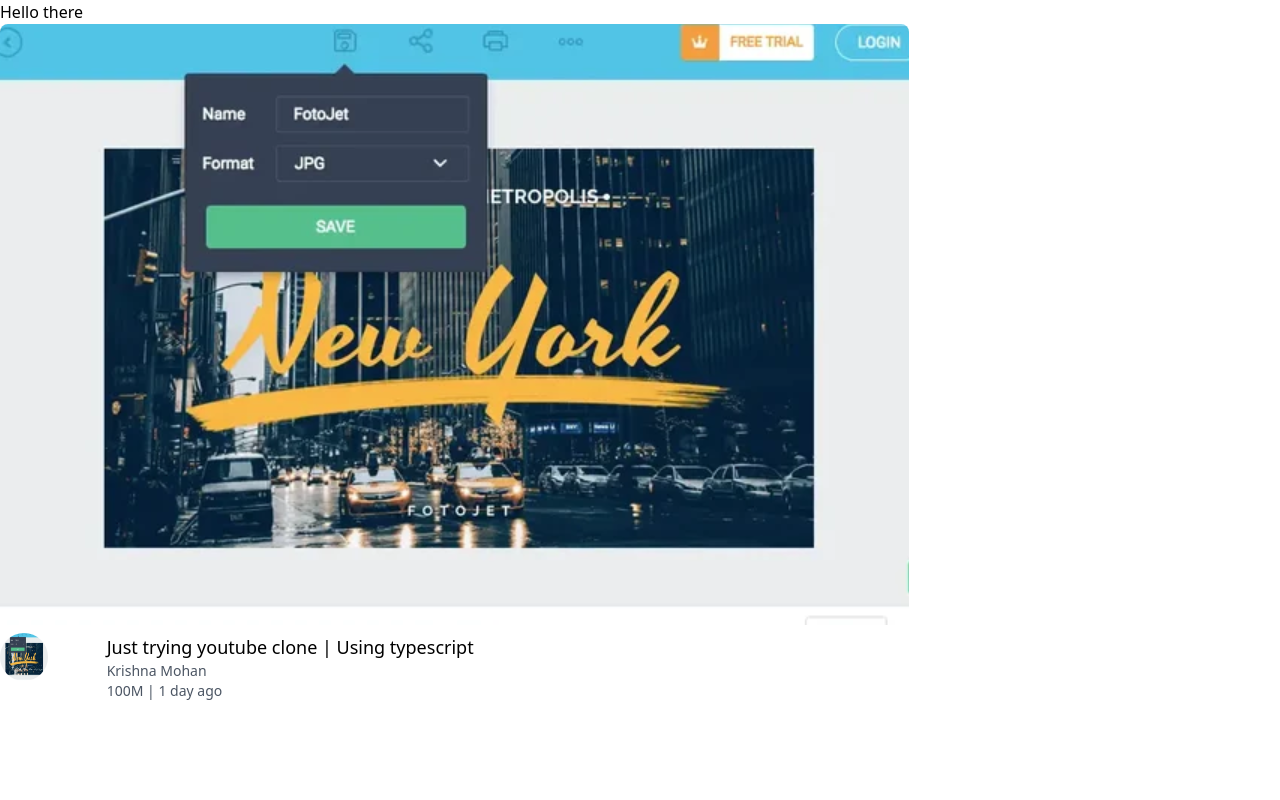
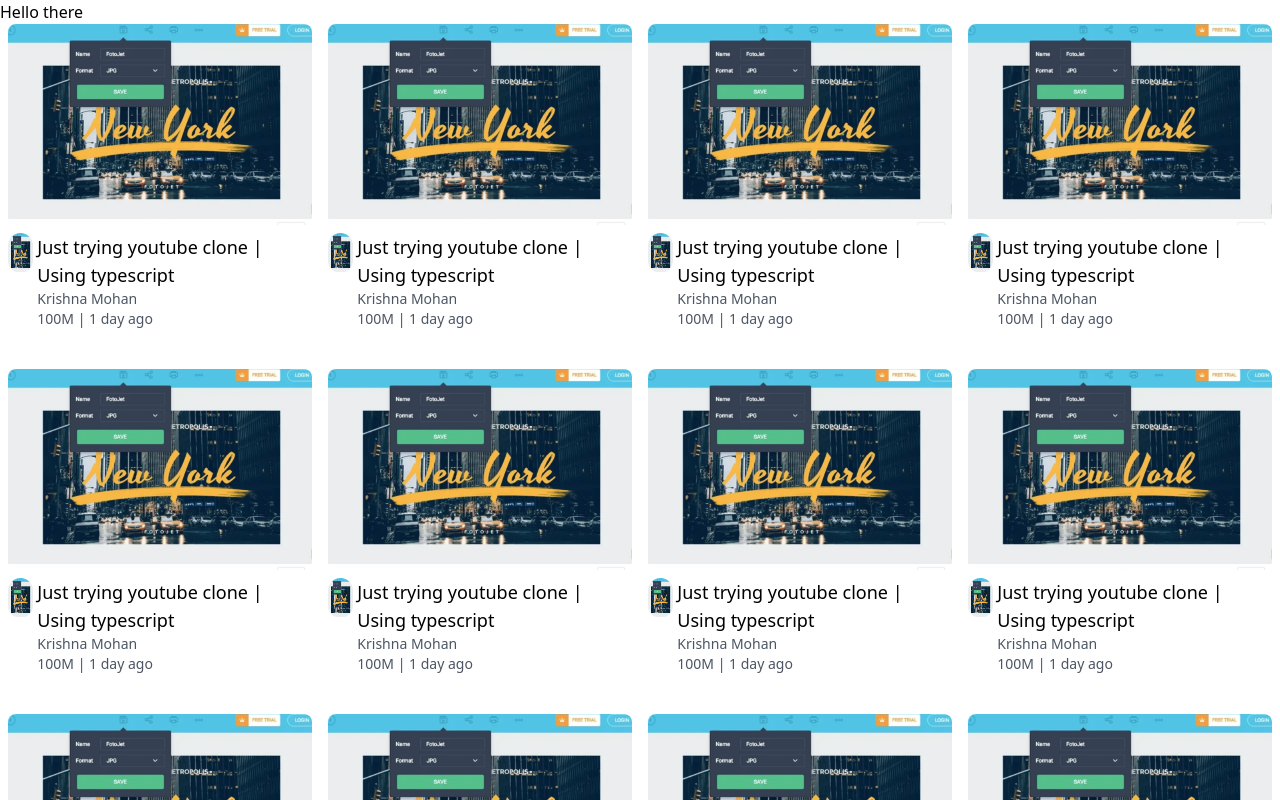
Before and after one commit to krishna9358/youtube_clone_frontend, a Next.js app in the folder frontend/: page / in a window 1280 px wide. Shown: the top 800 px of the page. Built offline with nearby package versions, Linux system fonts and the light colour scheme.

Commit message:
added the grid, and also made it more dynamic, just backend call and full fledged youtbe clone it can be

```diff
--- a/frontend/src/components/VideoCard.tsx
+++ b/frontend/src/components/VideoCard.tsx
@@ -1,11 +1,11 @@
 export  function VideoCard(props:any){
-    return <div>
+    return <div className="ml-2 mb-10 mr-2">
         <img src={props.image} alt="a"  className="rounded-lg"/>
         <div className="grid grid-cols-12 pt-2 ">
             <div className="col-span-1 ">
-                <img className="rounded-full  w-12 h-12 " src={props.channel} alt="a"  />
+                <img className="rounded-full  w-12 h-12 lg:w-10 lg:h-10" src={props.channel} alt="a"  />
             </div>
-            <div className="col-span-11 ">
+            <div className="col-span-11 ml-1 ">
                 <div className="text-lg">
                 {props.title}
                 </div>
--- /dev/null
+++ b/frontend/src/components/VideoGrid.tsx
@@ -0,0 +1,138 @@
+import { VideoCard } from "./VideoCard"
+
+
+//this is going to come from backend
+const VIDEO = [
+    {
+        title:"Just trying youtube clone | Using typescript",
+      image:"thumbnail.png",
+      channel:"thumbnail.png",
+      timestamp:"1 day ago",
+      views: "100M",
+      author:"Krishna Mohan"
+    },
+    {
+        title:"Just trying youtube clone | Using typescript",
+      image:"thumbnail.png",
+      channel:"thumbnail.png",
+      timestamp:"1 day ago",
+      views: "100M",
+      author:"Krishna Mohan"
+    },
+
+    {
+        title:"Just trying youtube clone | Using typescript",
+      image:"thumbnail.png",
+      channel:"thumbnail.png",
+      timestamp:"1 day ago",
+      views: "100M",
+      author:"Krishna Mohan"
+    },
+    {
+        title:"Just trying youtube clone | Using typescript",
+      image:"thumbnail.png",
+      channel:"thumbnail.png",
+      timestamp:"1 day ago",
+      views: "100M",
+      author:"Krishna Mohan"
+    },
+    {
+        title:"Just trying youtube clone | Using typescript",
+      image:"thumbnail.png",
+      channel:"thumbnail.png",
+      timestamp:"1 day ago",
+      views: "100M",
+      author:"Krishna Mohan"
+    },
+    {
+        title:"Just trying youtube clone | Using typescript",
+      image:"thumbnail.png",
+      channel:"thumbnail.png",
+      timestamp:"1 day ago",
+      views: "100M",
+      author:"Krishna Mohan"
+    },
+    {
+        title:"Just trying youtube clone | Using typescript",
+      image:"thumbnail.png",
+      channel:"thumbnail.png",
+      timestamp:"1 day ago",
+      views: "100M",
+      author:"Krishna Mohan"
+    },
+    {
+        title:"Just trying youtube clone | Using typescript",
+      image:"thumbnail.png",
+      channel:"thumbnail.png",
+      timestamp:"1 day ago",
+      views: "100M",
+      author:"Krishna Mohan"
+    },
+    {
+        title:"Just trying youtube clone | Using typescript",
+      image:"thumbnail.png",
+      channel:"thumbnail.png",
+      timestamp:"1 day ago",
+      views: "100M",
+      author:"Krishna Mohan"
+    },
+    {
+        title:"Just trying youtube clone | Using typescript",
+      image:"thumbnail.png",
+      channel:"thumbnail.png",
+      timestamp:"1 day ago",
+      views: "100M",
+      author:"Krishna Mohan"
+    },
+    {
+        title:"Just trying youtube clone | Using typescript",
+      image:"thumbnail.png",
+      channel:"thumbnail.png",
+      timestamp:"1 day ago",
+      views: "100M",
+      author:"Krishna Mohan"
+    },
+    {
+        title:"Just trying youtube clone | Using typescript",
+      image:"thumbnail.png",
+      channel:"thumbnail.png",
+      timestamp:"1 day ago",
+      views: "100M",
+      author:"Krishna Mohan"
+    },
+    {
+        title:"Just trying youtube clone | Using typescript",
+      image:"thumbnail.png",
+      channel:"thumbnail.png",
+      timestamp:"1 day ago",
+      views: "100M",
+      author:"Krishna Mohan"
+    },
+
+    {
+        title:"Just trying youtube clone | Using typescript",
+      image:"thumbnail.png",
+      channel:"thumbnail.png",
+      timestamp:"1 day ago",
+      views: "100M",
+      author:"Krishna Mohan"
+    },
+
+
+]
+
+export function VideoGrid ( ) {
+    return <div className="grid md:grid-cols-2 lg:grid-cols-4">
+        {VIDEO.map(video => <div>
+            <VideoCard title={video.title}
+      image={video.image}
+      channel={video.channel}
+      timestamp={video.timestamp}
+      views= {video.views}
+      author={video.author}
+      ></VideoCard>
+
+        </div>)}
+    </div>
+
+}
--- a/frontend/src/pages/index.tsx
+++ b/frontend/src/pages/index.tsx
@@ -2,19 +2,14 @@
 import { Inter } from "next/font/google";
 import {VideoCard} from "@/components/VideoCard";
 import { timeStamp } from "console";
+import { VideoGrid } from "@/components/VideoGrid";
 const inter = Inter({ subsets: ["latin"] });
 
 export default function Home() {
   return (
     <div>
       Hello there
-      <VideoCard title={"Just trying youtube clone | Using typescript"}
-      image={"thumbnail.png"}
-      channel={"thumbnail.png"}
-      timestamp={"1 day ago"}
-      views= {"100M"}
-      author={"Krishna Mohan"}
-      ></VideoCard>
+      <VideoGrid></VideoGrid>
     </div>
    );
 }
```
